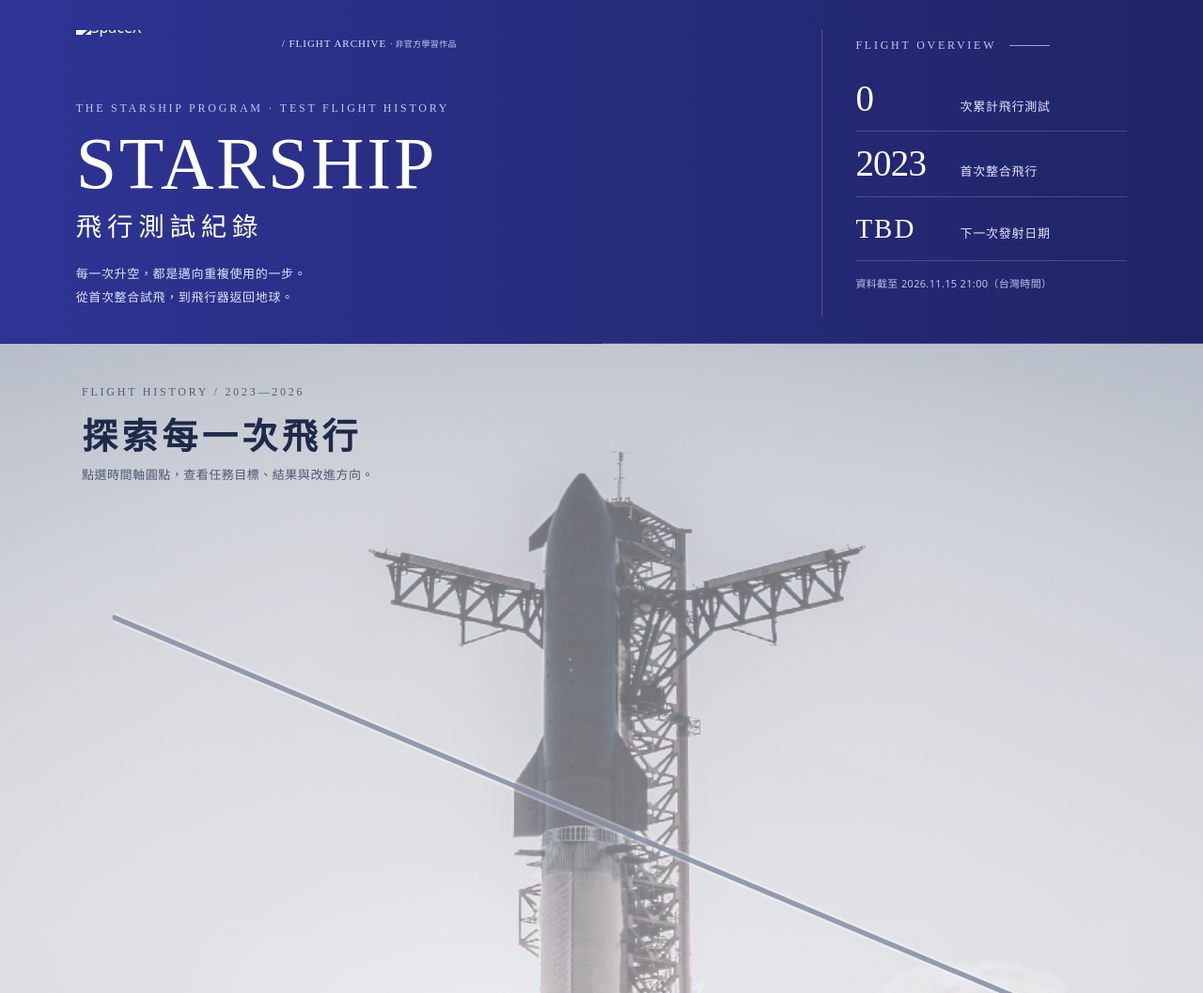
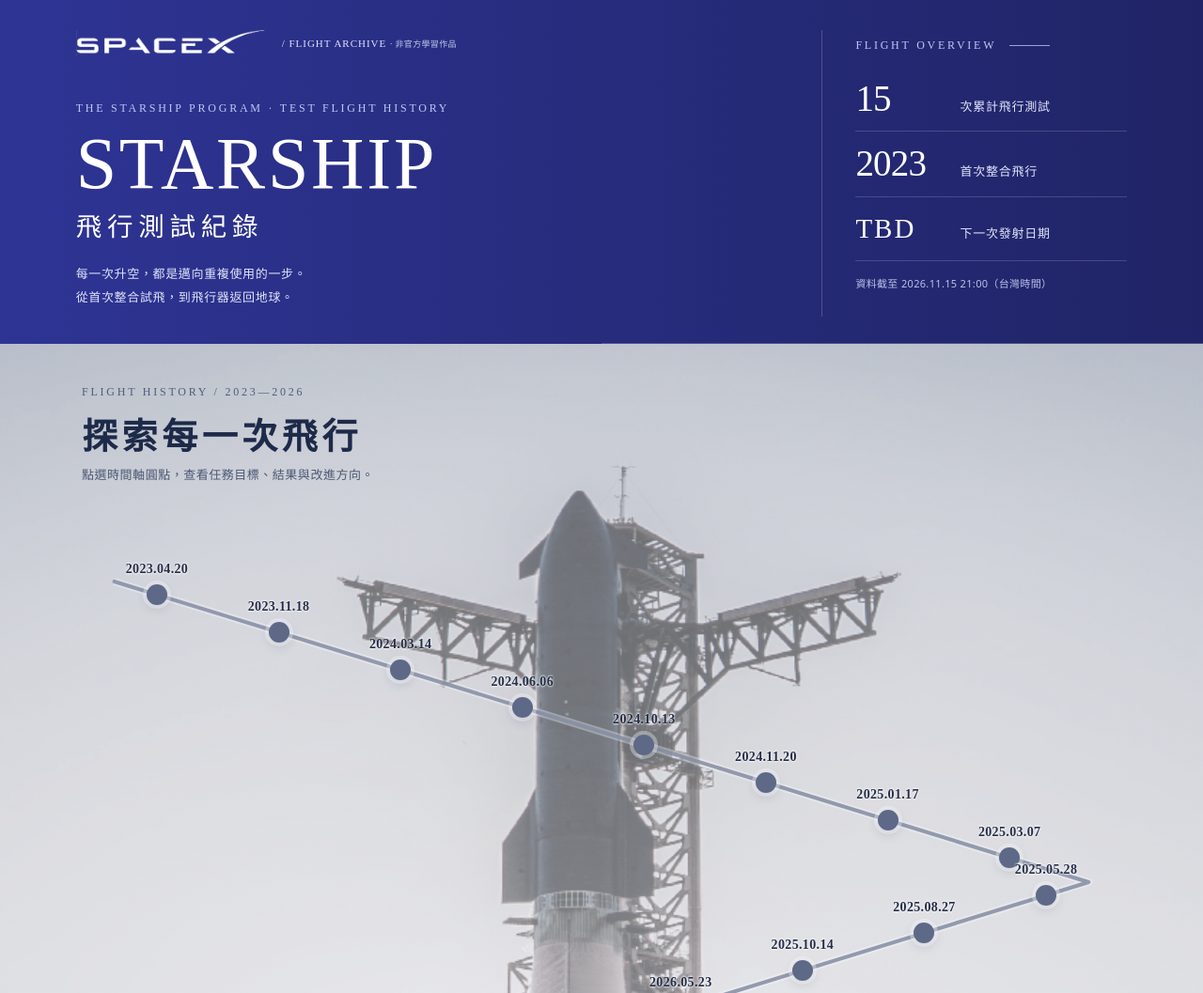
Before and after one commit to Dido-00/starship-flight-archive, a plain HTML site: page index.html in a window 1280 px wide. Shown: the top 1057 px of the page at 94% size. Drawn offline with Linux system fonts and the light colour scheme; files whose address does not match are found by name.

Commit message:
Update index.html

```diff
--- a/index.html
+++ b/index.html
@@ -14,7 +14,7 @@
     <div class="hero__inner">
       <div class="hero__left">
         <a class="brand" href="#home" aria-label="返回首頁：SpaceX 星艦飛行紀錄（非官方學習網站）">
-          <span class="brand__logo-window"><img class="brand__logo" src="assets/spacex-logo-user.png" alt="SpaceX" width="1911" height="517"></span>
+          <span class="brand__logo-window"><img class="brand__logo" src="spacex-logo-user.png" alt="SpaceX" width="1911" height="517"></span>
           <span class="brand__sub">/ FLIGHT ARCHIVE <span class="brand__disclaimer">· 非官方學習作品</span></span>
         </a>
         <div class="hero__title-wrap">
@@ -83,7 +83,7 @@
       </div>
     </footer>
   </main>
-  <script src="data/flights.js"></script>
+  <script src="flights.js"></script>
   <script src="script.js"></script>
 </body>
 </html>
```
